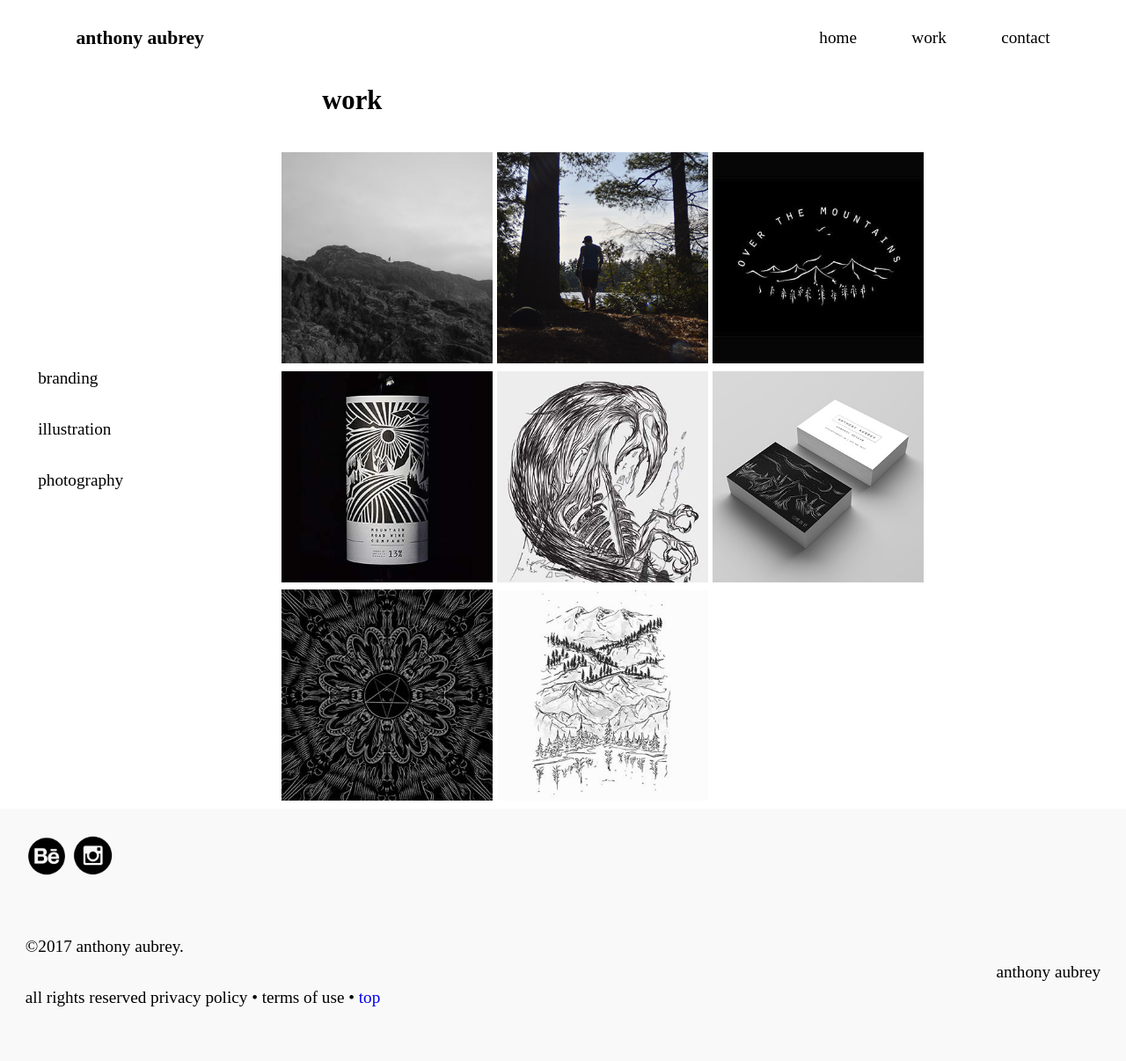
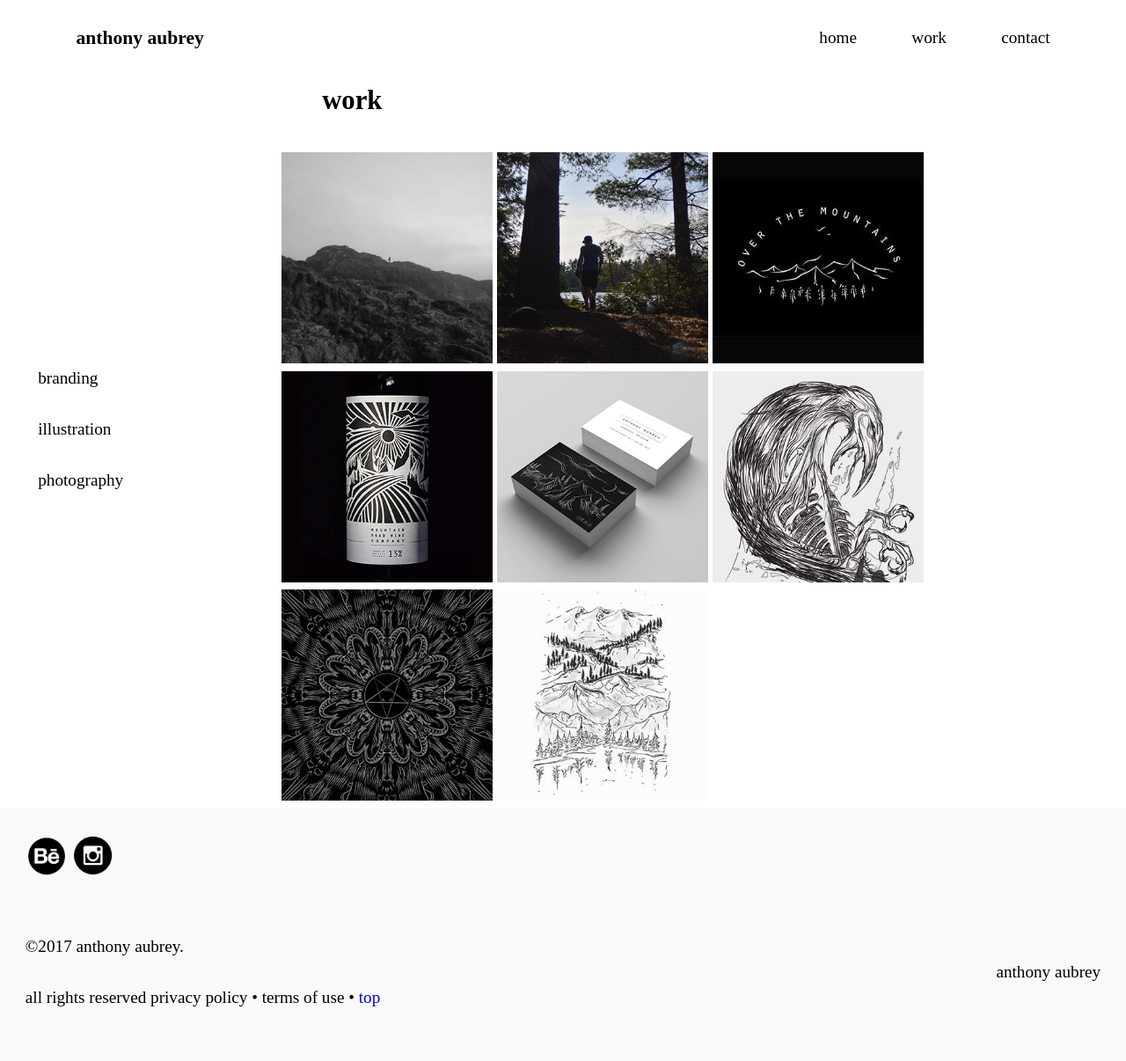
Before and after one commit to anthonyaubrey/portfolio, a Jekyll site: the page built from work.html, in a window 1280 px wide. Shown: the whole page at 88% size. Built offline with Jekyll 4.4.1, drawn with Linux system fonts in a browser that asks for light colours.

Commit message:
Changed page order

```diff
--- a/work.html
+++ b/work.html
@@ -18,8 +18,8 @@ layout: default
         <a href="{{site.baseurl}}/photography"><img src="{{site.baseurl}}/img/photographytile.jpg" alt="Outdoor Photography"></a>
         <a href="{{site.baseurl}}/otm"><img src="{{site.baseurl}}/img/otm.jpg" alt="Over The Mountains Campaign"></a>
         <a href="{{site.baseurl}}/mountainroadwinecompany"><img src="{{site.baseurl}}/img/wine-bottle.jpg" alt="Wine Label Mock Up"></a>
+        <a href="{{site.baseurl}}/businesscardpage"><img src="{{site.baseurl}}/img/bcardtile.jpg"><a/>
         <a href="{{site.baseurl}}/crowillustration"><img src="{{site.baseurl}}/img/crowdesign.jpg"><a/>
-        <a href="{{site.baseurl}}/businesscardpage"><img src="{{site.baseurl}}/img/bcardtile.jpg"><a/>
         <a href="{{site.baseurl}}/mandalapage"><img src="{{site.baseurl}}/img/mandala.jpg"><a/>
         <a href="{{site.baseurl}}/mountainstrees"><img src="{{site.baseurl}}/img/mts.jpg"><a/>
     </div>
```
